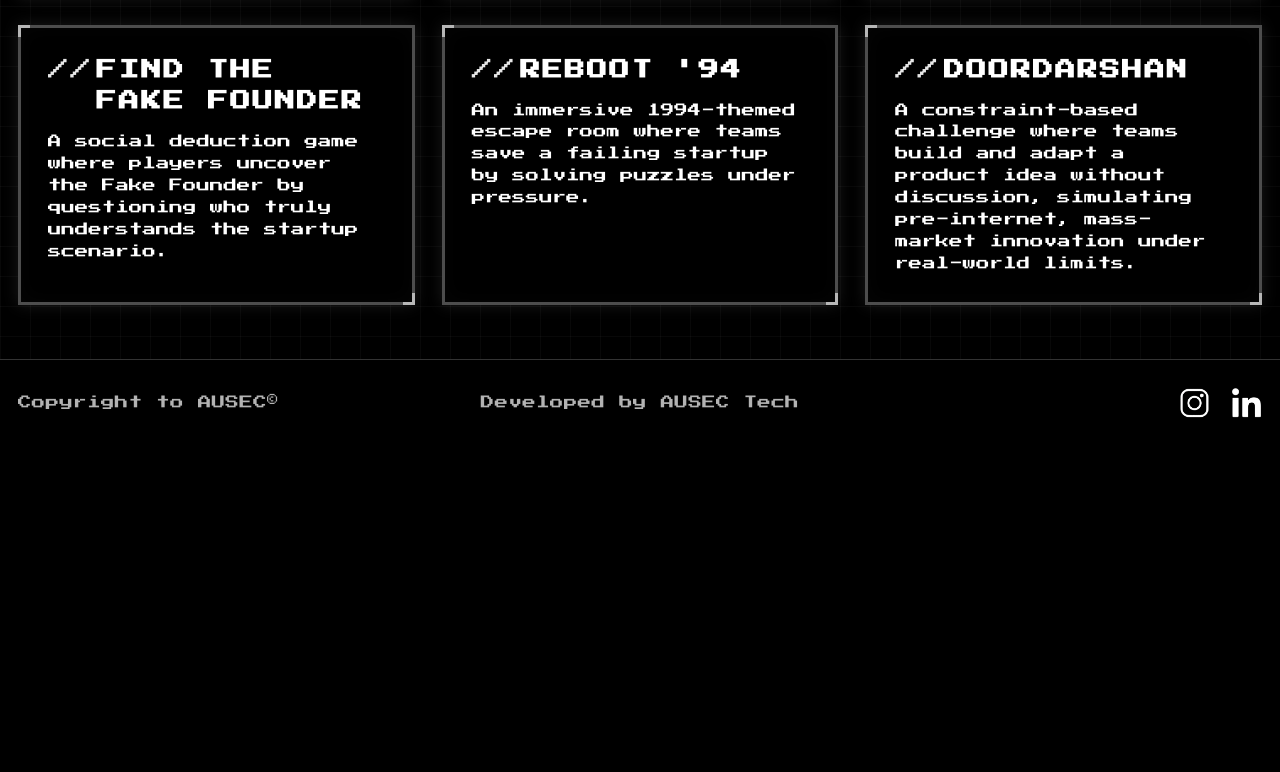
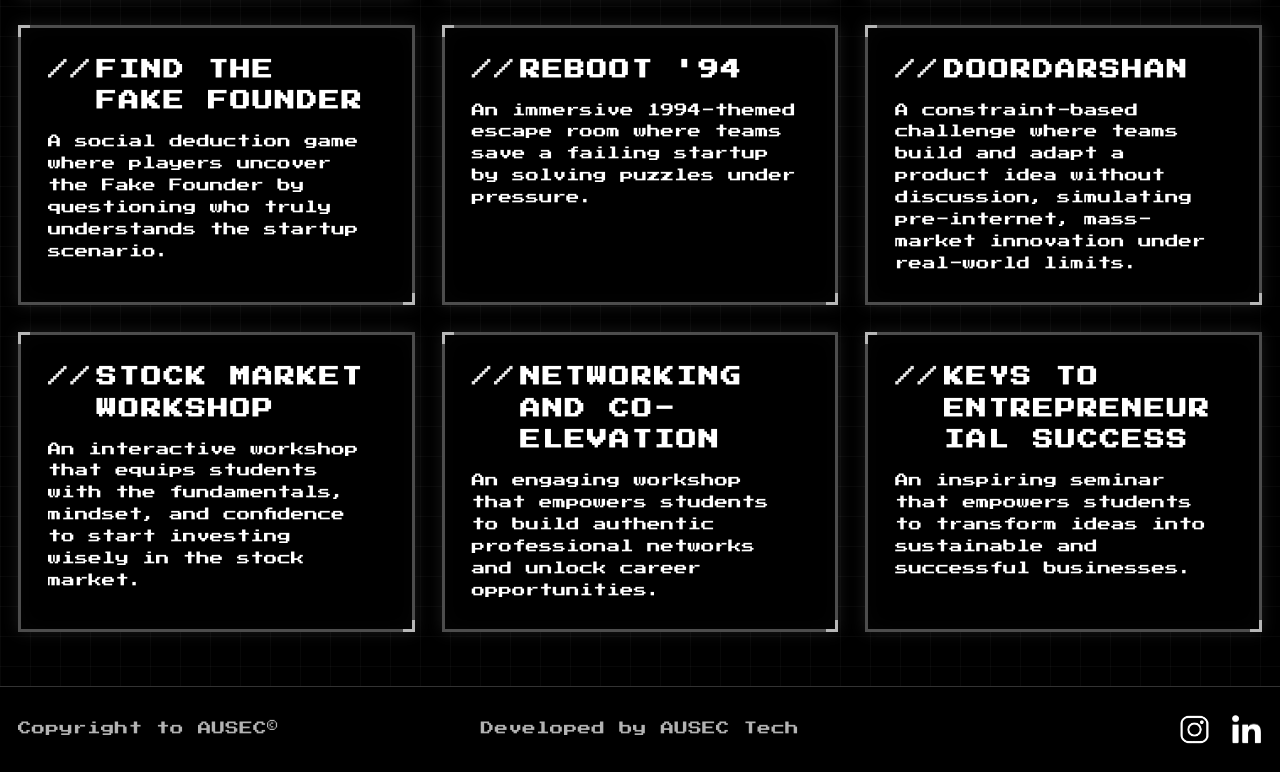
Before and after one commit to PraveenVenktateshNA/Enantra26website, a React (Vite) app: page /events in a window 1280 px wide. Shown: the part 834-1606 px from the top of the page. Before the commit the page ends 1280 px from the top, so only its background shows below. Built offline with nearby package versions, Linux system fonts and the light colour scheme.

Commit message:
Added workshops and links to every event

```diff
--- a/src/pages/Events.jsx
+++ b/src/pages/Events.jsx
@@ -32,12 +32,12 @@ export default function Events() {
       fullDescription: 'Teams of students take up different roles to form startups/companies. They kickstart their business and navigate through problems their company could face by embarking on a journey where they auction items while bidding against competitors.',
       rules: [
               'Open to all participants.',
-              'Team of 2-4 people allowed.'
+              'Team of 3-5 people allowed.'
             ],
       dateTime: 'February 22, 2025 | 2:00 PM - 6:00 PM',
       venue: 'Vivek Auditorium',
       contact: 'Jane Smith | +91 98765 43211 | jane@example.com',
-      registerLink: 'https://unstop.com/event2'
+      registerLink: 'https://unstop.com/p/auction-house-enantra-100-anna-university-student-entrepreneurship-club-1640298?lb=eUxCbbeV&utm_medium=Share&utm_source=ausec2023&utm_campaign=Competitions'
     },
     {
       id: 3,
@@ -78,12 +78,12 @@ export default function Events() {
       fullDescription: '20 Questions – Retro Market Edition is a fast-paced, interactive mini-event that blends logical deduction, business intuition, and creative pitching, all set in a pre-2000 retro business environment.',
       rules: [
               'The event consists of 2 rounds.',
-              'Each team must have 3–4 members.'
+              'Each team must have 2–4 members.'
             ],
       dateTime: 'January 19, 2025 | 3:00 PM - 7:00 PM',
       venue: 'Workshop Area, Building E',
       contact: 'Swarup (9789086940) | Cathrin Cynthia (8825430997) | Nikitha (9342971237)',
-      registerLink: 'https://unstop.com/event5'
+      registerLink: 'https://unstop.com/p/20-questions-retro-market-edition-enantra-100-anna-university-student-entrepreneurship-club-1640293?lb=eUxCbbeV&utm_medium=Share&utm_source=ausec2023&utm_campaign=Competitions'
     },
     {
       id: 6,
@@ -93,12 +93,12 @@ export default function Events() {
       fullDescription: 'Arena Hunt consists of two rounds. The first round is a mass-participation elimination stage inspired by bluffing games, while the second round is a full outdoor scavenger hunt that simulates a startup journey using retro technology concepts applied to modern campus problems.',
       rules: [
               'The event consists of 2 rounds.',
-              'Each team must have 3–4 members.'
+              'Each team must have 2–4 members.'
             ],
       dateTime: 'January 20, 2025 | 10:00 AM - 3:00 PM',
       venue: 'Open Ground, Campus',
       contact: 'Emily Davis | +91 98765 43215 | emily@example.com',
-      registerLink: 'https://unstop.com/event6'
+      registerLink: 'https://unstop.com/p/arena-hunt-enantra-100-anna-university-student-entrepreneurship-club-1640292?lb=eUxCbbeV&utm_medium=Share&utm_source=ausec2023&utm_campaign=Competitions'
     },
     {
       id: 7,
@@ -107,12 +107,12 @@ export default function Events() {
       image: 'https://placehold.co/800x600/000000/FFFFFF/png?text=EVENT+7',
       fullDescription: 'Find the Fake Founder is a social deduction game inspired by Mafia/Among Us, built around a realistic startup situation. One participant is a Fake Founder who does not know the real problem. The rest are Real Founders who share the same hidden backstory.The group asks indirect Yes, No, Maybe questions. Only those who truly know the situation can answer consistently.',
       rules: [
-              'Its ideal to have 6-8 players per round.'
+              'Induvidual Participation'
             ],
       dateTime: 'January 21, 2025 | 1:00 PM - 5:00 PM',
       venue: 'Innovation Lab, Building F',
       contact: 'Robert Miller | +91 98765 43216 | robert@example.com',
-      registerLink: 'https://unstop.com/event7'
+      registerLink: 'https://unstop.com/p/find-the-fake-founder-enantra-100-anna-university-student-entrepreneurship-club-1639388?lb=eUxCbbeV&utm_medium=Share&utm_source=ausec2023&utm_campaign=Competitions'
     },
     {
       id: 8,
@@ -122,12 +122,12 @@ export default function Events() {
       fullDescription: 'Reboot’94 is an immersive escape room style entrepreneurship event set in 1994 for a startup that is moments away from being shut down. Teams must fix the company department by department, unlock clues, solve puzzles and escape in the shortest time. Participants gain a practical understanding of how startups survive under pressure.',
       rules: [
               'The event consists of 2 rounds.',
-              'Each team must have 3–4 members.'
+              'Each team must have 2–4 members.'
             ],
       dateTime: 'January 22, 2025 | 4:00 PM - 8:00 PM',
       venue: 'Executive Lounge, Building G',
       contact: 'Linda Wilson | +91 98765 43217 | linda@example.com',
-      registerLink: 'https://unstop.com/event8'
+      registerLink: 'https://unstop.com/p/reboot-94-the-failing-startup-challenge-enantra-100-anna-university-student-entrepreneurship-club-1640289?lb=eUxCbbeV&utm_medium=Share&utm_source=ausec2023&utm_campaign=Competitions'
     },
     {
       id: 9,
@@ -143,9 +143,50 @@ export default function Events() {
       dateTime: 'January 23, 2025 | 9:00 AM - 6:00 PM',
       venue: 'Computer Center, Building H',
       contact: 'Chris Anderson | +91 98765 43218 | chris@example.com',
-      registerLink: 'https://unstop.com/event9'
+      registerLink: 'https://unstop.com/p/doordarshan-twisted-edition-enantra-100-anna-university-student-entrepreneurship-club-1640280?lb=eUxCbbeV&utm_medium=Share&utm_source=ausec2023&utm_campaign=Competitions'
     },
-
+    {
+      id: 10,
+      title: 'Stock Market Workshop',
+      text: 'An interactive workshop that equips students with the fundamentals, mindset, and confidence to start investing wisely in the stock market.',
+      image: 'https://placehold.co/800x600/000000/FFFFFF/png?text=EVENT+9',
+      fullDescription: 'Stock Market Workshop is a practical, beginner-friendly session that introduces students to how the stock market works and how investing builds long-term wealth. Participants learn the fundamentals of stock analysis, diversification, portfolio building, and risk management—along with the right investor mindset of patience and discipline. Through real-world examples and case discussions, the workshop equips students with the confidence to start their investing journey responsibly.',
+      rules: [
+              'Induvidual Participation'
+      ],
+      dateTime: 'January 23, 2025 | 9:00 AM - 6:00 PM',
+      venue: 'Computer Center, Building H',
+      contact: 'Chris Anderson | +91 98765 43218 | chris@example.com',
+      registerLink: 'https://unstop.com/p/stock-market-workshop-enantra-100-anna-university-student-entrepreneurship-club-1642869?lb=eUxCbbeV&utm_medium=Share&utm_source=ausec2023&utm_campaign=Workshops'
+    },
+    {
+      id: 11,
+      title: 'Networking and Co-Elevation',
+      text: 'An engaging workshop that empowers students to build authentic professional networks and unlock career opportunities.',
+      image: 'https://placehold.co/800x600/000000/FFFFFF/png?text=EVENT+9',
+      fullDescription: 'Networking for Success is an interactive workshop that helps students build strong professional relationships for career and personal growth. Participants learn effective communication, personal branding, and strategic networking techniques—including leveraging LinkedIn, engaging at professional events, and maintaining meaningful connections. Through practical tips and real-world insights, the session equips students with the confidence to create authentic networks that open doors to internships, jobs, and collaborations.',
+      rules: [
+              'Induvidual Participation'
+      ],
+      dateTime: 'January 23, 2025 | 9:00 AM - 6:00 PM',
+      venue: 'Computer Center, Building H',
+      contact: 'Chris Anderson | +91 98765 43218 | chris@example.com',
+      registerLink: 'https://unstop.com/p/networking-and-co-elevation-enantra-100-anna-university-student-entrepreneurship-club-1642866?lb=eUxCbbeV&utm_medium=Share&utm_source=ausec2023&utm_campaign=Workshops'
+    },
+    {
+      id: 12,
+      title: 'Keys to Entrepreneurial Success',
+      text: 'An inspiring seminar that empowers students to transform ideas into sustainable and successful businesses.',
+      image: 'https://placehold.co/800x600/000000/FFFFFF/png?text=EVENT+9',
+      fullDescription: 'Entrepreneurship Success Seminar is an interactive workshop that equips students with the mindset and practical skills to turn ideas into successful businesses. Participants learn how to identify opportunities, develop innovative concepts, and understand the fundamentals of business planning, funding, and marketing. Through real-world success stories and actionable insights, the session builds confidence to navigate challenges and create sustainable, growth-driven ventures.',
+      rules: [
+              'Induvidual Participation'
+      ],
+      dateTime: 'January 23, 2025 | 9:00 AM - 6:00 PM',
+      venue: 'Computer Center, Building H',
+      contact: 'Chris Anderson | +91 98765 43218 | chris@example.com',
+      registerLink: 'https://unstop.com/p/keys-to-entrepreneurial-success-enantra-100-anna-university-au-chennai-1642856?lb=eUxCbbeV&utm_medium=Share&utm_source=ausec2023&utm_campaign=Workshops'
+    }
   ];
 
   return (
```
